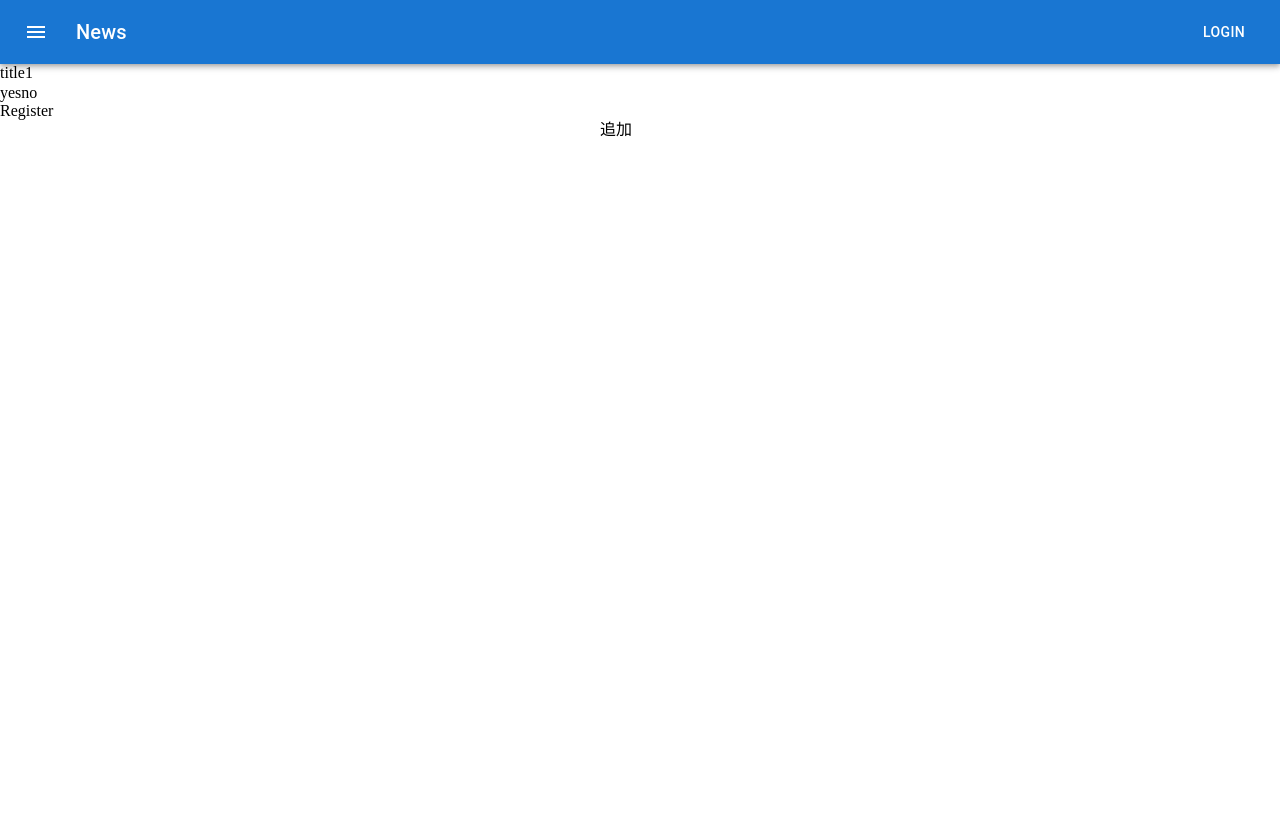
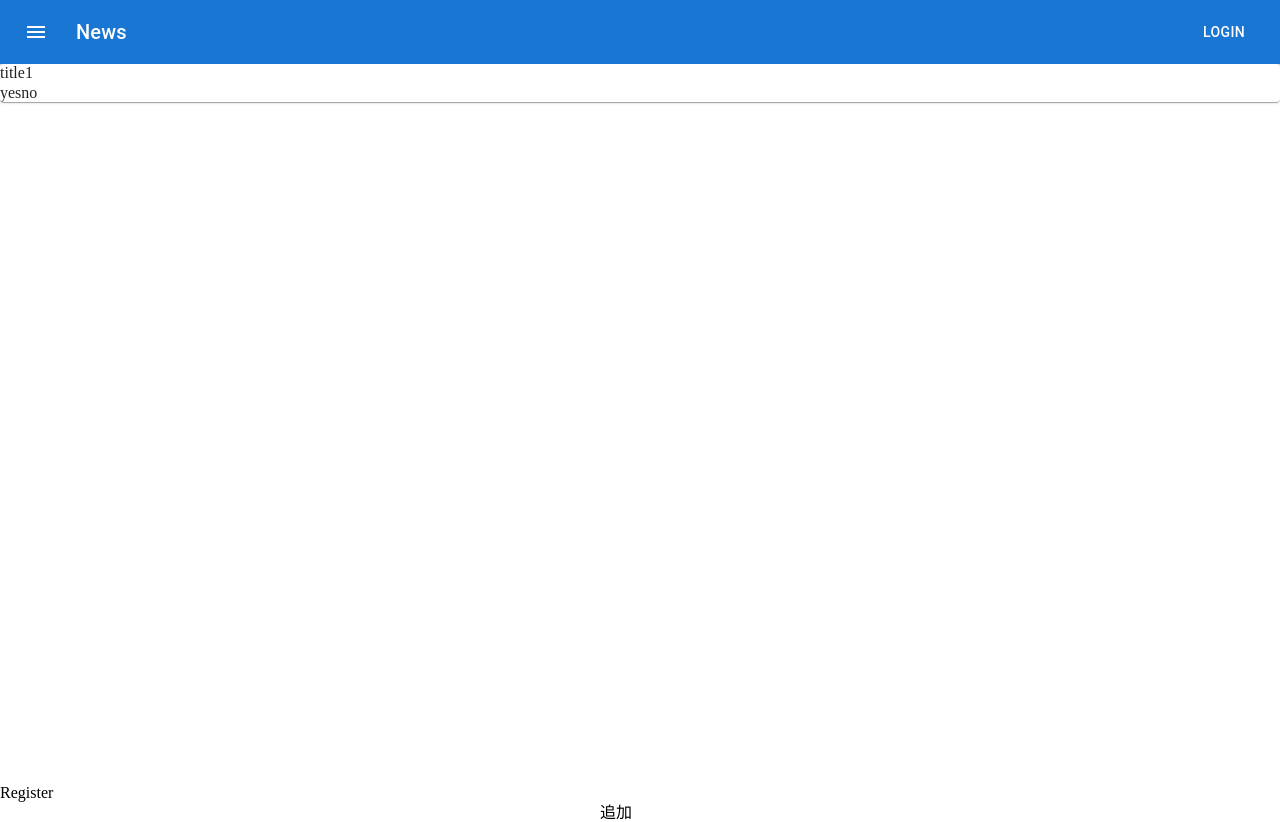
Before and after one commit to deguchi37458/50-50-app, a React (Create React App) app: page /list in a window 1280 px wide. Before the commit the page ends 800 px from the top, so only its background shows below. Built offline with nearby package versions, Linux system fonts and the light colour scheme.

Commit message:
update List

```diff
--- a/src/assets/css/List.scss
+++ b/src/assets/css/List.scss
@@ -1,3 +1,3 @@
-// .swiper-slide {
-//   height: 90vh;
-// }
+.swiper-slide {
+  height: 90vh;
+}
--- a/src/components/List.jsx
+++ b/src/components/List.jsx
@@ -1,12 +1,23 @@
 import React from "react";
+import Card from '@mui/material/Card';
+import { Navigation, Pagination, Scrollbar, A11y } from 'swiper';
+import { Swiper, SwiperSlide } from 'swiper/react';
 
 // import Register from "./Register"
+
+import 'swiper/css';
+import 'swiper/css/navigation';
+import 'swiper/css/pagination';
+import 'swiper/css/scrollbar';
+
+import "../assets/css/List.scss"
 
 export default class List extends React.Component {
   constructor(props){
     super(props);
     this.state = {
       question: [
+        {title: "title1", option1: "yes", option2: "no"},
         {title: "title1", option1: "yes", option2: "no"}
       ]
     }
@@ -33,17 +44,27 @@ export default class List extends React.Component {
     }
     return (
       <>
-        <ul>
+        <Swiper
+          // install Swiper modules
+          modules={[Navigation, Pagination, Scrollbar, A11y]}
+          spaceBetween={50}
+          slidesPerView={1}
+          // navigation
+          // pagination={{ clickable: true }}
+          // scrollbar={{ draggable: true }}
+        >
           {this.state.question.map((question, i) => {
             return (
-              <li>
-                <p>{question.title}</p>
-                <input type="button" value={question.option1} onClick={onClickButton} />
-                <input type="button" value={question.option2} onClick={onClickButton} />
-              </li>
+              <SwiperSlide>
+                <Card>
+                  <p>{question.title}</p>
+                  <input type="button" value={question.option1} onClick={onClickButton} />
+                  <input type="button" value={question.option2} onClick={onClickButton} />
+                </Card>
+              </SwiperSlide>
             )
           })}
-        </ul>
+        </Swiper>
         <p>Register</p>
         <input type="text" ref="newTitle"/>
         <input type="text" ref="newOptions1"/>
```
